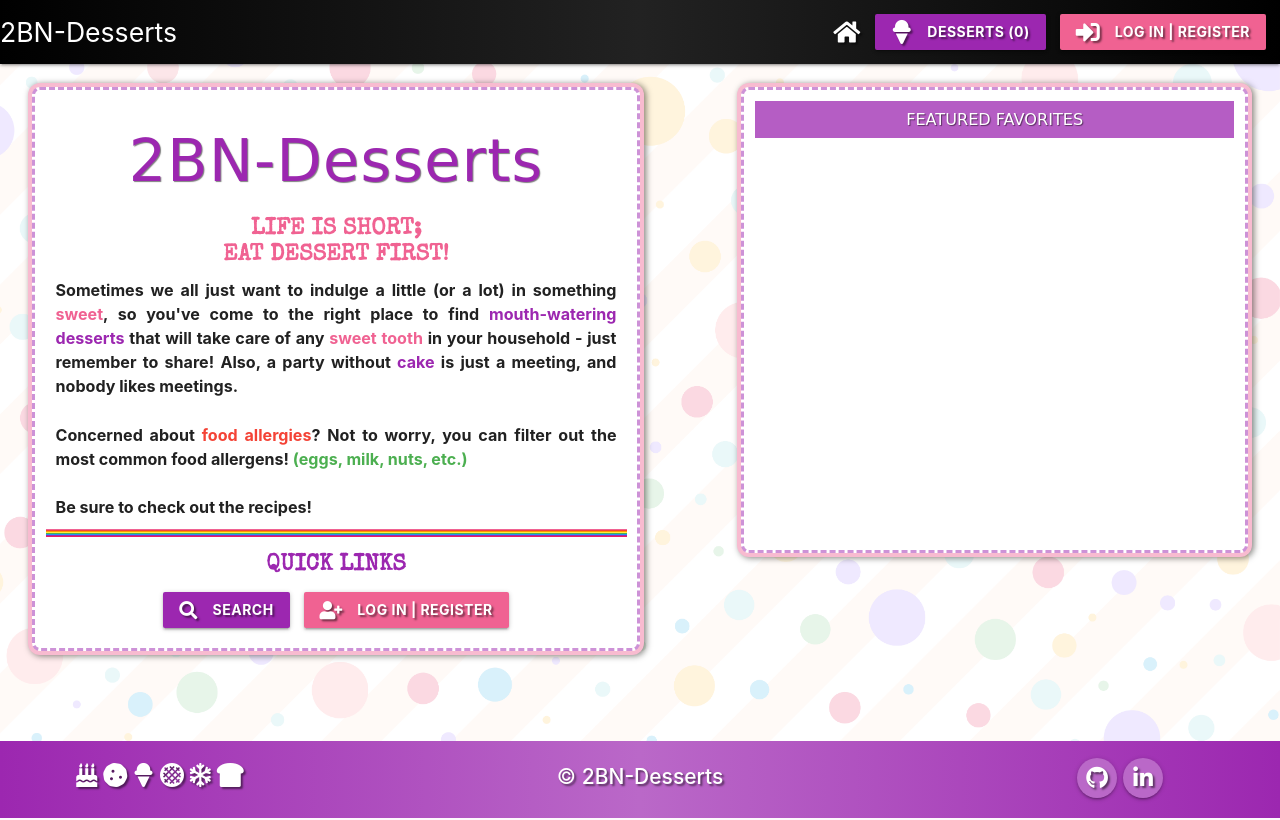
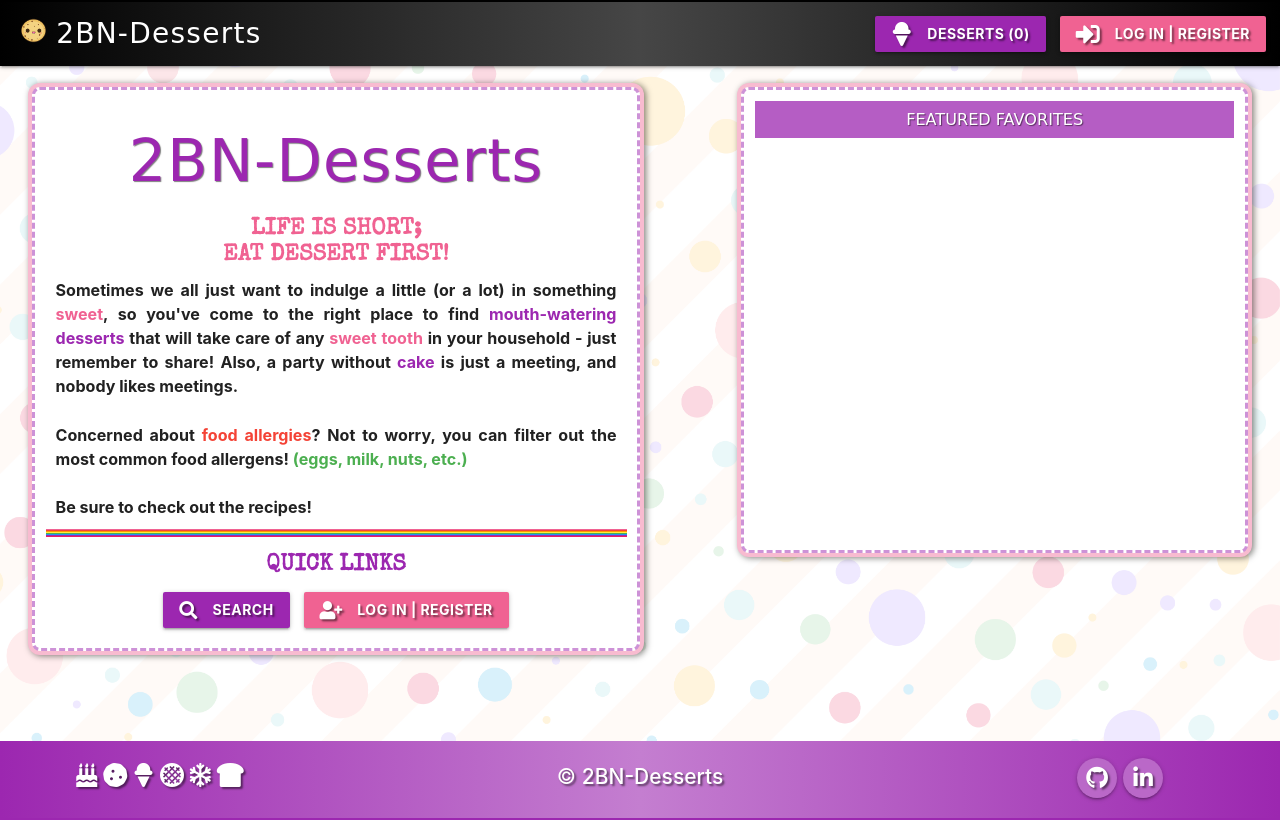
Before and after one commit to TravelTimN/ci-milestone04-dcd, a Flask app: page / in a window 1280 px wide. Run offline with Flask 2, Linux system fonts and the light colour scheme; data that the repository does not hold is empty; some libraries are stand-ins or nearby versions; some web fonts are replaced.

Commit message:
Update design of Navbar and Sidenav
The Navbar now has the favicon cookie logo and font styles.
I have also removed the 'Home' icon as it's redundant.

The Sidenave has the logo, copyright, attribution, and styles.

```diff
--- a/app/static/css/style.css
+++ b/app/static/css/style.css
@@ -44,7 +44,7 @@
 /*----- Global Settings -----*/
 body {
     background-color: rgba(243, 229, 245, 0.5);
-    background: linear-gradient(90deg, rgba(225,190,231,1) 0%, rgba(243,229,245,1) 50%, rgba(225,190,231,1) 100%);
+    background: linear-gradient(90deg, rgba(225, 190, 231, 1) 0%, rgba(243, 229, 245, 1) 50%, rgba(225, 190, 231, 1) 100%);
     display: flex;
     min-height: 100vh;
     flex-direction: column;
@@ -114,15 +114,25 @@ body {
 
 
 /*----- NavBar -----*/
+.nav-wrapper {
+    border-top: 2px solid black;
+}
+
 nav {
     position: fixed;
     top: 0;
     z-index: 50;
-    background: linear-gradient(90deg, rgba(0,0,0,1) 0%, rgba(34,34,34,1) 50%, rgba(0,0,0,1) 100%);
+    background: linear-gradient(90deg, rgba(0, 0, 0, 1) 0%, rgba(70, 70, 70, 1) 50%, rgba(0, 0, 0, 1) 100%);
 }
 
 nav .brand-logo {
-    font-size: 1.9rem;
+    font-size: 1.4em;
+    width: 60%;
+}
+
+nav .brand-logo img {
+    vertical-align: text-top;
+    height: 25px;
 }
 
 nav ul a.btn {
@@ -130,19 +140,17 @@ nav ul a.btn {
     margin-right: 1em;
 }
 
-.fixed-action-btn {
-    right: 2em;
-    bottom: 2em;
+ul.sidenav {
+    display: flex;
+    flex-direction: column;
 }
 
-.fixed-action-btn.toolbar ul .btn-floating {
-    border-radius: 0;
-    font-size: 1.25em;
+ul.sidenav li:last-child {
+    margin-top: auto;
 }
 
-.fixed-action-btn.add-recipe-btn {
-    right: 1em;
-    top: 4em;
+ul.sidenav li>a.btn {
+    margin: 5px 15px;
 }
 
 
@@ -205,7 +213,8 @@ footer {
     font-size: 1.5em;
     line-height: 2em;
     padding-top: 15px;
-    background: linear-gradient(90deg, rgba(156,39,176,1) 0%, rgba(186,104,200,1) 50%, rgba(156,39,176,1) 100%);
+    border-bottom: 2px solid #9c27b0;
+    background: linear-gradient(90deg, rgba(156, 39, 176, 1) 0%, rgba(196, 126, 208, 1) 50%, rgba(156, 39, 176, 1) 100%);
 }
 
 
@@ -500,6 +509,15 @@ ul.collapsible {
         width: 75vw;
     }
 
+    nav .brand-logo {
+        font-size: 2em;
+        margin-left: 0.75em;
+    }
+
+    nav .brand-logo img {
+        vertical-align: inherit;
+    }
+
     .login-form-container,
     .register-form-container {
         padding: 10px 50px;
@@ -574,6 +592,7 @@ ul.collapsible {
     html {
         font-size: 14px;
     }
+
     .login-register {
         max-width: 50vw;
     }
--- a/app/templates/partials/_navbar.html
+++ b/app/templates/partials/_navbar.html
@@ -1,16 +1,14 @@
 <!-- TOP NAV -->
 <nav class="nav-extended">
     <div class="nav-wrapper">
-        <a href="{{ url_for('home') }}" class="brand-logo">2BN-Desserts</a>
+        <a href="{{ url_for('home') }}" class="brand-logo font-rye">
+            <img src="{{ url_for('static', filename='img/favicon.png') }}" alt="2BN-Desserts Cookie Logo">
+            2BN-Desserts
+        </a>
         <a href="#" data-target="mobile-demo" class="sidenav-trigger">
             <i class="fas fa-bars material-icons"></i>
         </a>
         <ul id="nav-mobile" class="right hide-on-med-and-down text-shadow-2 bold upper">
-            <li>
-                <a title="Home" href="{{ url_for('home') }}">
-                    <i class="fas fa-home material-icons"></i>
-                </a>
-            </li>
             <li>
                 <a class="waves-effect waves-red btn purple" href="{{ url_for('view_desserts') }}">
                     <i class="fas fa-ice-cream material-icons left white-text"></i>
@@ -52,6 +50,9 @@
 <!-- MOBILE SIDE NAV -->
 <ul class="sidenav" id="mobile-demo">
     <li>
+        <h4 class="center-align font-rye text-shadow-2 mark-purple">2BN-Desserts</h4>
+    </li>
+    <li>
         <a class="waves-effect waves-light btn black text-shadow-2 upper bold hoverable" href="{{ url_for('home') }}">
             <i class="fas fa-home material-icons left white-text"></i>
             Home
@@ -90,6 +91,14 @@
             </a>
         </li>
     {% endif %}
+
+    <li class="center-align purple-text font-amatic text-shadow-1">
+        <h4 class="bold">&copy; 2BN-Desserts
+            <br>
+            <a href="https://github.com/TravelTimN" target="_blank" class="blue-text">
+                <small>&lpar;&lbrace; Tim Nelson &rbrace;&rpar;</small>
+            </a>
+        </h4>
         <div class="divider pink lighten-2"></div>
         <div class="divider red"></div>
         <div class="divider orange"></div>
@@ -98,4 +107,5 @@
         <div class="divider blue"></div>
         <div class="divider purple"></div>
         <div class="divider pink"></div>
+    </li>
 </ul>
```
Lines whose indentation alone changed are shown as unchanged.
